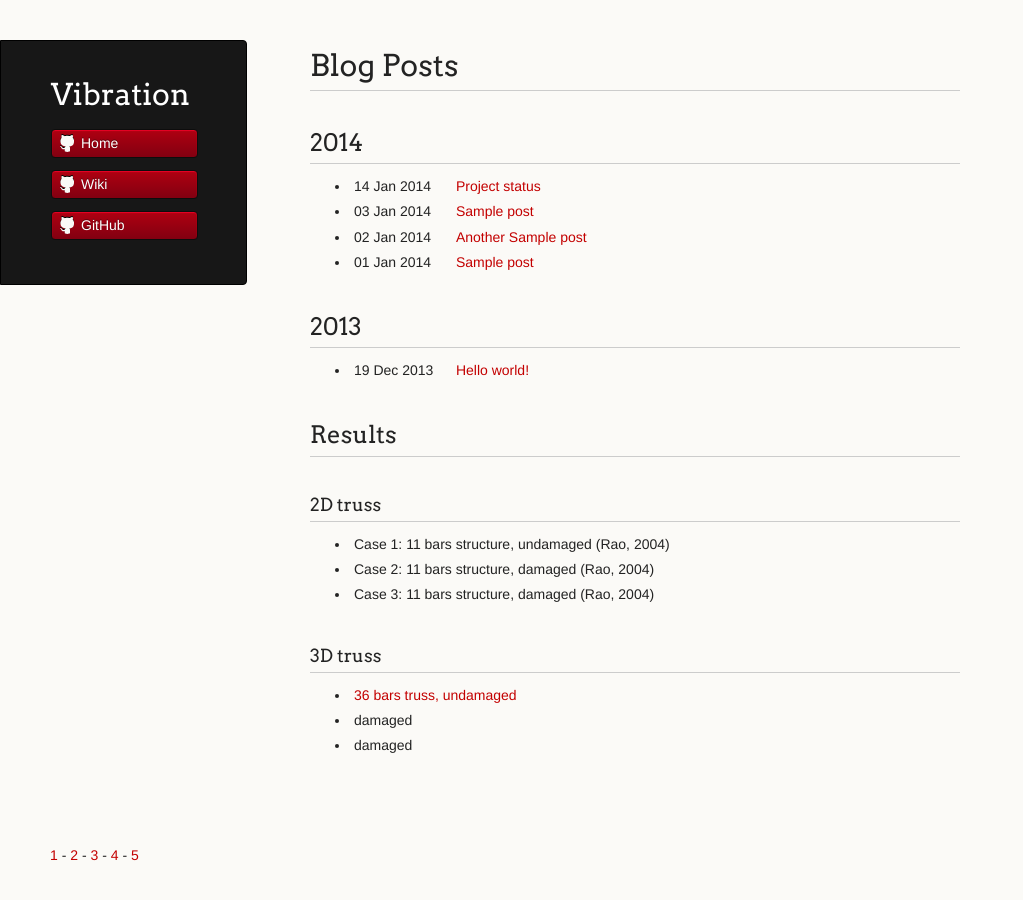
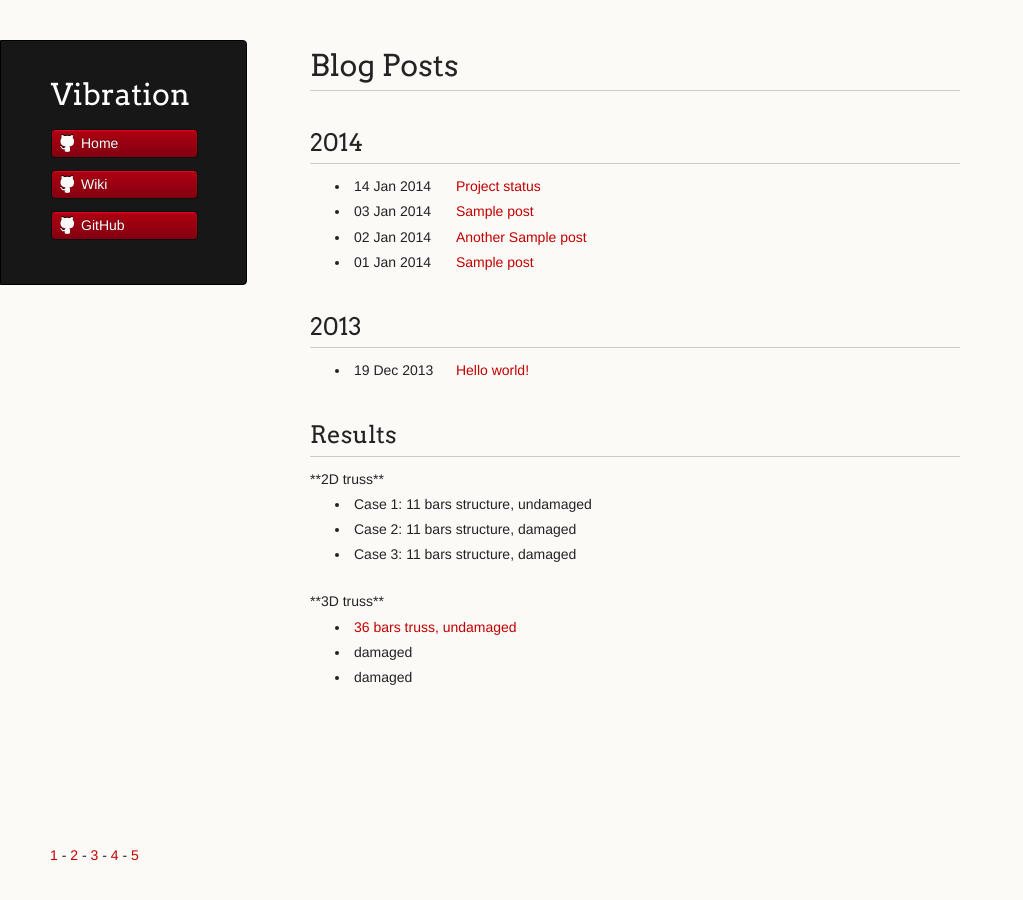
Before and after one commit to vireax/vibration, a Jekyll site: the page built from index.html, in a window 1280 px wide. Shown: the whole page, without its empty margins (0-1023 px from the left). Built offline with Jekyll 4.4.1, drawn with Linux system fonts in a browser that asks for light colours.

Commit message:
Update index.html

```diff
--- a/index.html
+++ b/index.html
@@ -12,13 +12,13 @@ title: CCGA for vibration based damage detection in truss structures
     <li><span class="index-post-date">{{ post.date | date_to_string }}</span> <a href="{{ site.baseurl }}{{ post.url }}">{{ post.title }}</a></li>
   {% endfor %}</ul>
   <h2>Results</h2>
-  <h3>2D truss</h3>
+  **2D truss**
   <ul>
-    <li>Case 1: 11 bars structure, undamaged (Rao, 2004)</li>
-    <li>Case 2: 11 bars structure, damaged (Rao, 2004)</li>
-    <li>Case 3: 11 bars structure, damaged (Rao, 2004)</li>
+    <li>Case 1: 11 bars structure, undamaged</li>
+    <li>Case 2: 11 bars structure, damaged</li>
+    <li>Case 3: 11 bars structure, damaged</li>
   </ul>
-  <h3>3D truss</h3>
+  **3D truss**
   <ul>
     <li><a href="http://vireax.github.io/vibration/truss36bars/">36 bars truss, undamaged</a></li>
     <li>damaged</li>
```
